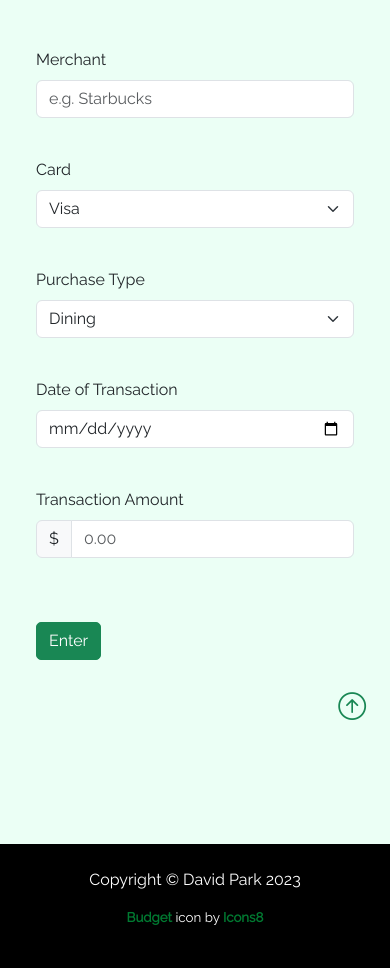
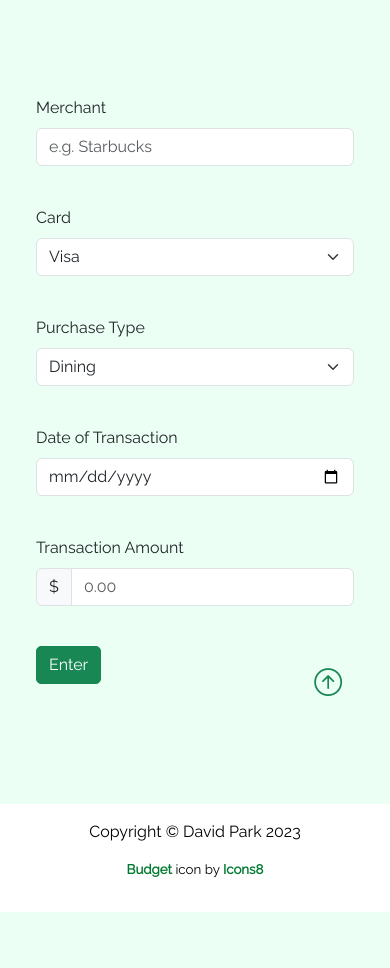
Before and after one commit to dpCTwork/FlaskApp, a Flask app: page /budgetform in a window 390 px wide. Shown: the part 96-1064 px from the top of the page. After the commit the page ends 1008 px from the top, so only its background shows below. Run offline with Flask 3, Linux system fonts and the light colour scheme; the visitor is signed in with stand-in values (Sample User, id 1).

Commit message:
fixed issues with responsiveness on footer

```diff
--- a/app/templates/components/footer.j2
+++ b/app/templates/components/footer.j2
@@ -1,10 +1,10 @@
 
-<footer class="p-4 bg-black text-white text-center position-relative">
+<footer class="p-3 bg-white text-black text-center mt-auto">
     <div class="container">
         <p style="font-size: medium;">Copyright &copy; David Park 2023</p>
         <p style="font-size: smaller;"><a href="https://icons8.com/icon/76967/budget">Budget</a> icon by <a href="https://icons8.com">Icons8</a></p>
-        <a href="#" class="position-fixed bottom-0 end-0 p-4 text-success">
-            <i class="bi bi-arrow-up-circle h1"></i>
-        </a>
     </div>
+    <a href="#" class="position-fixed bottom-0 end-0 me-5 mb-5 text-success">
+        <i class="bi bi-arrow-up-circle h1"></i>
+    </a>
 </footer>
--- a/app/templates/user_menu/budget_form.j2
+++ b/app/templates/user_menu/budget_form.j2
@@ -3,7 +3,7 @@
 {% block content %}
 
 <section class="row">
-<div class="col-sm-12 col-md-7 col-lg-4 p-5 vh-100 mx-auto">
+<div class="col-sm-12 col-md-7 col-lg-4 p-5 mx-auto my-5">
 
 <form action="" method="post">
     {{ form.hidden_tag() }}
@@ -50,7 +50,7 @@
     </p>
 
     <div>
-    {{ form.submit(class="btn btn-success mt-5", style="border-radius: 5px") }}
+    {{ form.submit(class="btn btn-success my-4 sm:my-5", style="border-radius: 5px") }}
     </div>
 </form>
 </div>
```
Also changed, not shown: app/templates/user_menu/transactions.j2 (+7 -5 lines).
